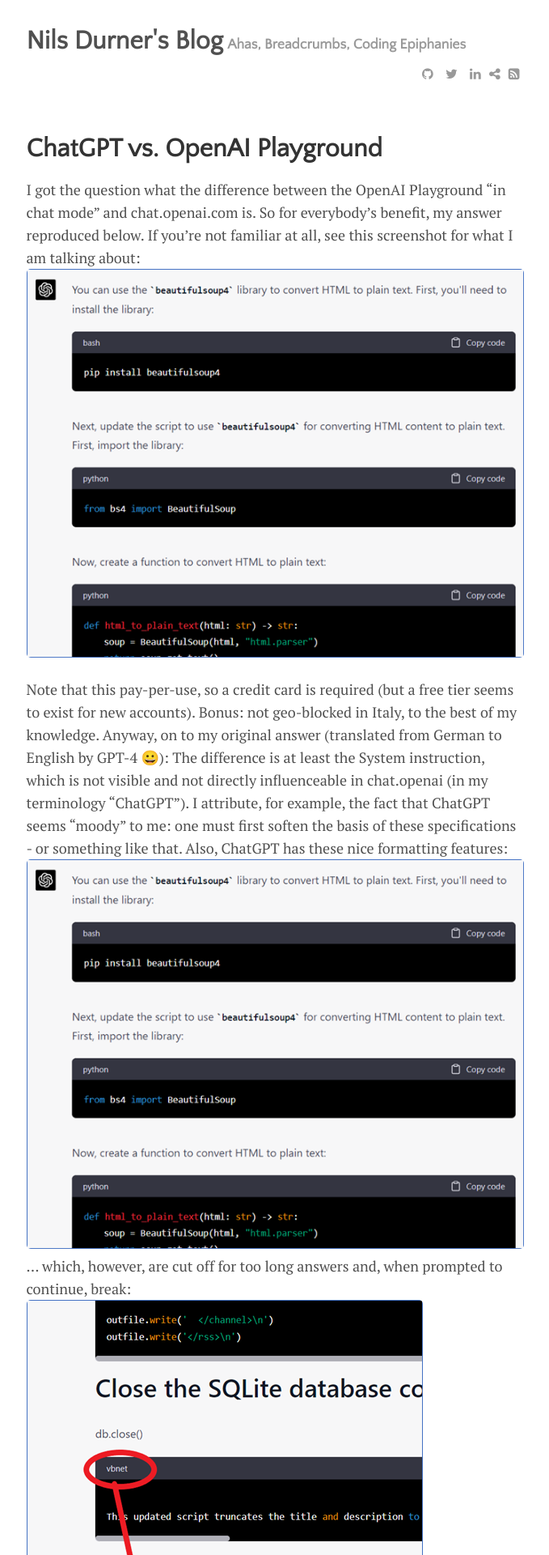
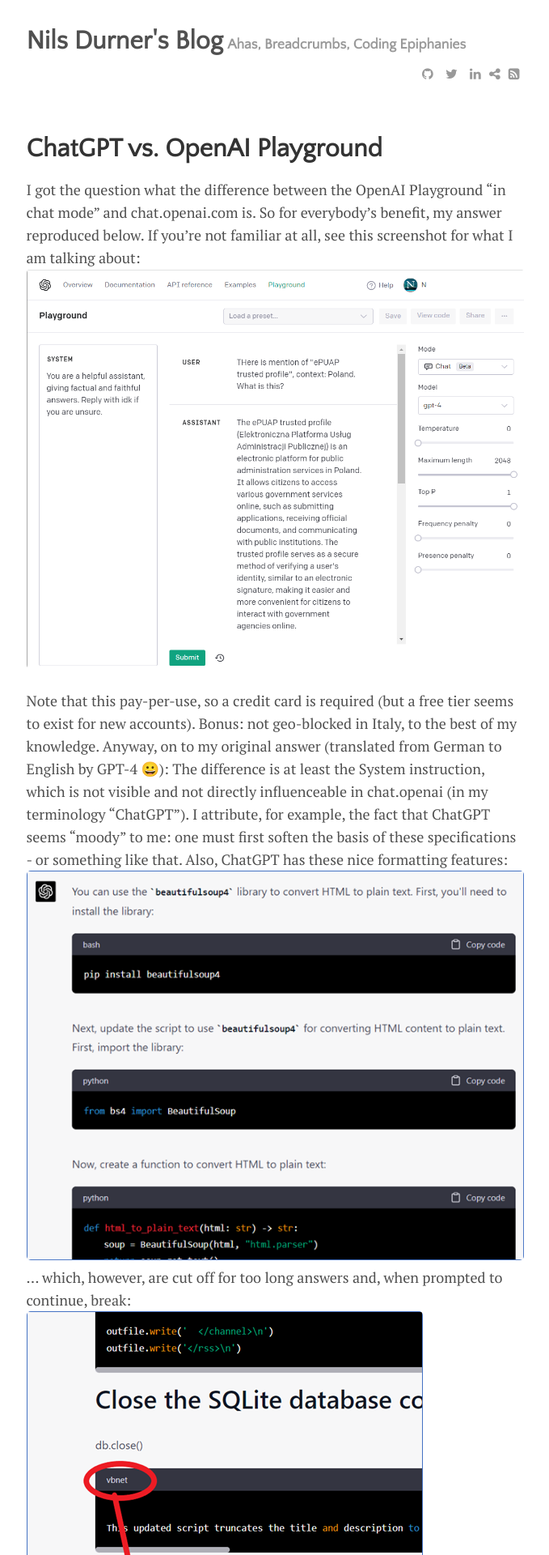
Before and after one commit to ndurner/ndurner.github.io, a Jekyll site: the page built from _posts/2023-04-01-chatgpt-vs-openai-playground.md, in a window 1280 px wide. Shown: the top 1920 px of the page at 81% size, without its empty margins (300-979 px from the left). Built offline with Jekyll 4.4.1, drawn with Linux system fonts in a browser that asks for light colours.

Commit message:
correct img

```diff
--- a/_posts/2023-04-01-chatgpt-vs-openai-playground.md
+++ b/_posts/2023-04-01-chatgpt-vs-openai-playground.md
@@ -8,7 +8,7 @@
 ---
 
 I got the question what the difference between the OpenAI Playground "in chat mode" and chat.openai.com is. So for everybody's benefit, my answer reproduced below. If you're not familiar at all, see this screenshot for what I am talking about:
-![Well-formatted code snippets in ChatGPT](assets/img/chatgpt-formatting.png)
+![Well-formatted code snippets in ChatGPT](assets/img/openai-playground.png)
 
 Note that this pay-per-use, so a credit card is required (but a free tier seems to exist for new accounts). Bonus: not geo-blocked in Italy, to the best of my knowledge. Anyway, on to my original answer (translated from German to English by GPT-4 😀):
 The difference is at least the System instruction, which is not visible and not directly influenceable in chat.openai (in my terminology "ChatGPT"). I attribute, for example, the fact that ChatGPT seems "moody" to me: one must first soften the basis of these specifications - or something like that.
```
